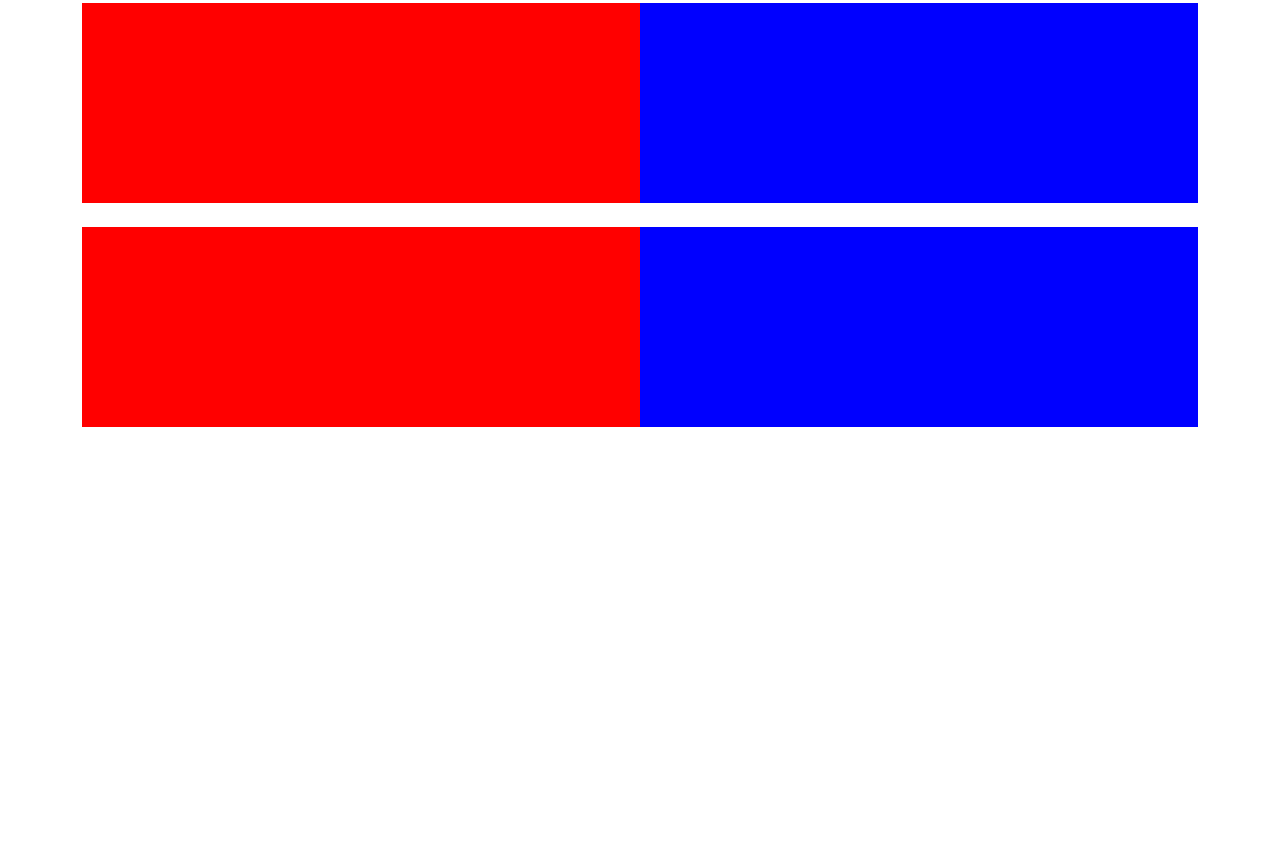
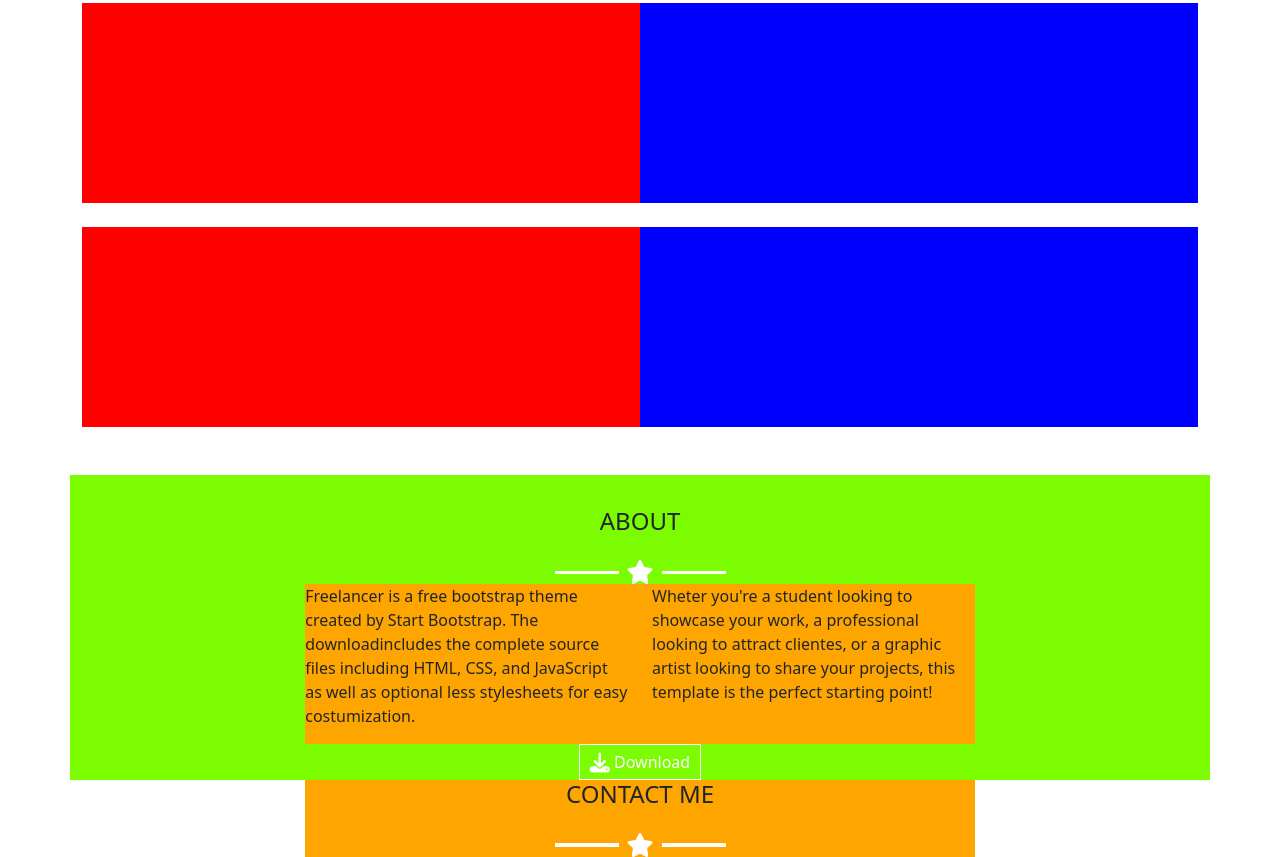
Before and after one commit to lexbert17/html-css-bootstrap-freelancer, a plain HTML site: page index.html in a window 1280 px wide. Shown: the part 803-1660 px from the top of the page. Before the commit the page ends 1230 px from the top, so only its background shows below. Drawn offline with nearby package versions, Linux system fonts and the light colour scheme.

Commit message:
add: sezione about e sezione contact

```diff
--- a/css/style.css
+++ b/css/style.css
@@ -74,3 +74,28 @@ header{
     background-color: blue;
     height: 200px;
 }
+
+/* sezione about */
+#about .container-md{
+    background-color: lawngreen;
+    text-align: center;
+    margin-top: 3rem;
+}
+.smallest-container{
+    width: 60%;
+    margin: auto;
+    text-align: left;
+    background-color: orange;
+}
+.download{
+    display: inline-block;
+    padding: 5px 10px;
+    border: 1px solid white;
+}
+a{
+    text-decoration: none;
+    color: white;
+}
+h4{
+    text-align: center;
+}
--- a/index.html
+++ b/index.html
@@ -53,22 +53,22 @@
 
                 <div class="container-lg">
                     <div class="row g-4">
-                        <div class="col-12 col-lg-6 red">
+                        <div class="col-12 col-lg-6 col-xxl-4 red">
                         </div>
 
-                        <div class="col-12 col-lg-6  blu">
+                        <div class="col-12 col-lg-6 col-xxl-4 blu">
                         </div>
 
-                        <div class="col-12 col-lg-6  red">
+                        <div class="col-12 col-lg-6 col-xxl-4 red">
                         </div>
 
-                        <div class="col-12 col-lg-6  blu">
+                        <div class="col-12 col-lg-6 col-xxl-4 blu">
                         </div>
 
-                        <div class="col-12 col-lg-6  red">
+                        <div class="col-12 col-lg-6 col-xxl-4 red">
                         </div>
 
-                        <div class="col-12 col-lg-6  blu">
+                        <div class="col-12 col-lg-6 col-xxl-4 blu">
                         </div>
 
                     </div>
@@ -78,5 +78,49 @@
 
     </section>
 
+    <!-- sezione about -->
+
+    <section id="about">
+        <div class="container-md">
+            <h4 class="padding-2">ABOUT</h4>
+            <div class="star mt-4">
+                <div class="line"></div>
+                <div><i class="fa-solid fa-star fa-xl" style="color: #ffffff;"></i></div>
+                <div class="line"></div>
+            </div>
+            <div class="smallest-container">
+                <div class="row">
+                    <div class="col-12 col-lg-6">
+                        <p>Freelancer is a free bootstrap theme created by Start Bootstrap. The downloadincludes the complete source files including HTML, CSS, and JavaScript as well as optional less stylesheets for easy costumization.</p>
+                    </div>
+                    <div class="col-12 col-lg-6">
+                        <p>Wheter you're a student looking to showcase your work, a professional looking to attract clientes, or a graphic artist looking to share your projects, this template is the perfect starting point!</p>
+                    </div>
+                </div>
+            </div>
+            <div class="download">
+                <a href="">
+                <i class="fa-solid fa-download fa-lg" style="color: #ffffff;"></i>
+                <span>Download</span>
+                </a>
+
+            </div>
+
+        </div>
+    </section>
+
+    <section id="contact">
+        <div class="container-md">
+            <div class="smallest-container">
+                <h4>CONTACT ME</h4>
+                <div class="star mt-4">
+                    <div class="line"></div>
+                    <div><i class="fa-solid fa-star fa-xl" style="color: #ffffff;"></i></div>
+                    <div class="line"></div>
+                </div>
+            </div>
+        </div>
+    </section>
+
 </body>
 </html>
```
